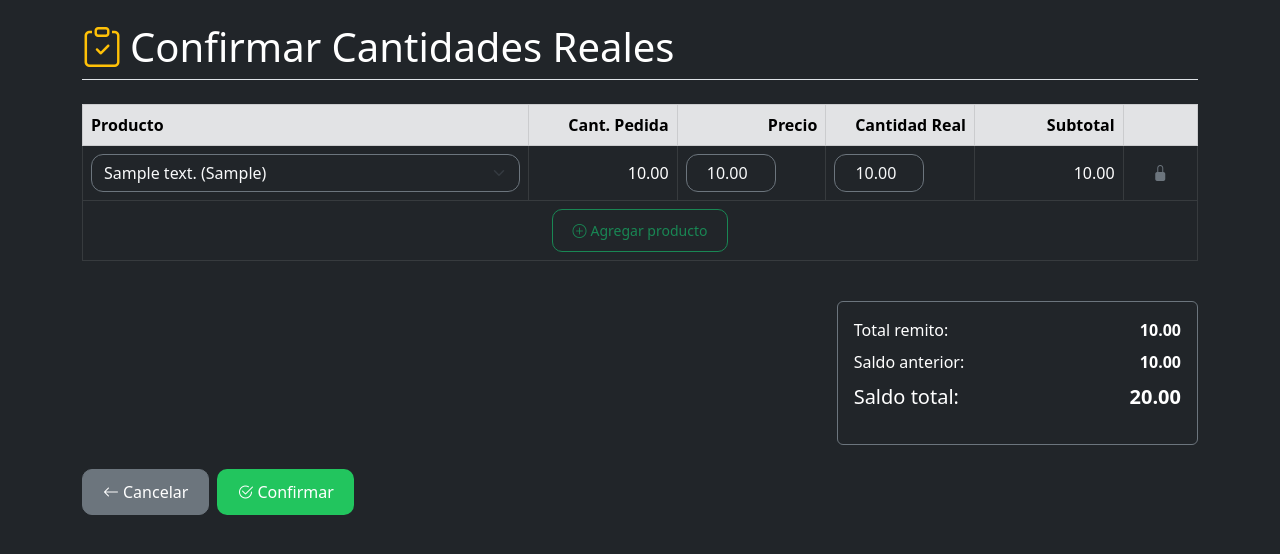
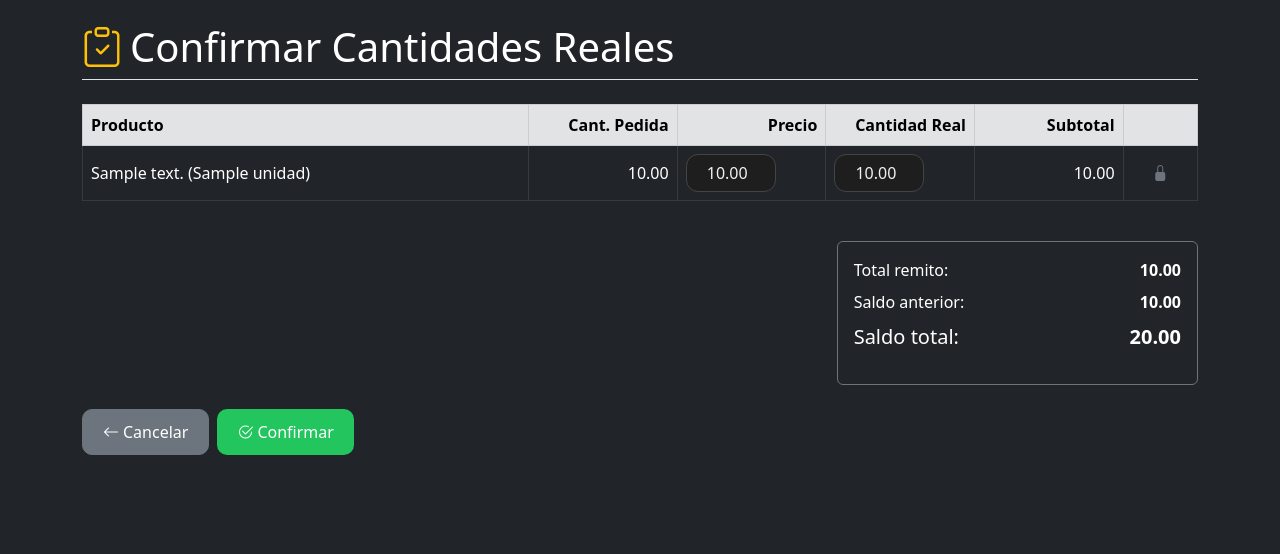
Before and after one commit to mgorno/GranjApp, a Flask app: page /entregas/1/remito in a window 1280 px wide. Shown: the part 57-611 px from the top of the page. Run offline with Flask 3, Linux system fonts and the light colour scheme; a database or web service that is not in the repository returns one stand-in record (values such as "Sample title"); some libraries are stand-ins or nearby versions.

Commit message:
seguimos tocando remito_confirmar

```diff
--- a/templates/remito_confirmar.html
+++ b/templates/remito_confirmar.html
@@ -38,54 +38,29 @@
         {% for item in detalles %}
         <tr>
           <input type="hidden" name="id_detalle" value="{{ item.id_detalle }}">
-          <td>
-            <select name="id_producto" class="form-select bg-dark text-light border-secondary producto-select" required>
-              <option value="" disabled>Seleccione…</option>
-              {% for p in productos %}
-              <option value="{{ p.id_producto }}"
-                data-precio="{{ '%.2f'|format(p.precio) }}"
-                data-unidad="{{ p.unidad_base }}"
-                {{ 'selected' if p.id_producto==item.id_producto }}>
-                {{ p.descripcion }} ({{ p.unidad_base }})
-              </option>
-              {% endfor %}
-            </select>
-          </td>
+          <input type="hidden" name="id_producto" value="{{ item.id_producto }}">
+          <td>{{ item.descripcion }} ({{ item.unidad }})</td>
           <td class="text-end">{{ '%.2f'|format(item.cantidad or 0) }}</td>
           <td class="text-end">
-            <input type="number" step="0.01" name="precio"
-              value="{{ '%.2f'|format(item.precio or 0) }}"
-              class="form-control text-end bg-dark text-light border-secondary table-input precio-input" required>
+            <input type="number" step="0.01" name="precio" value="{{ '%.2f'|format(item.precio or 0) }}"
+              class="form-control text-end table-input precio-input" required>
           </td>
           <td class="text-end">
             <input type="number" step="0.01" name="cantidad_real"
-              value="{{ '%.2f'|format(item.cantidad_real or 0) }}"
-              class="form-control text-end bg-dark text-light border-secondary table-input cantidad-input" required>
+              value="{{ '%.2f'|format(item.cantidad_real if item.cantidad_real is not none else item.cantidad) }}"
+              class="form-control text-end table-input cantidad-input" required>
           </td>
           <td class="text-end subtotal-cell">
-            {{ '%.2f'|format((item.precio or 0) * (item.cantidad_real or 0)) }}
+            {{ '%.2f'|format((item.precio or 0) * (item.cantidad_real if item.cantidad_real is not none else
+            item.cantidad or 0)) }}
           </td>
           <td class="text-center">
-            {% if item.id_detalle|string == "0" %}
-            <button type="button" class="btn btn-outline-danger btn-sm eliminar-fila">
-              <i class="bi bi-trash"></i>
-            </button>
-            {% else %}
             <i class="bi bi-lock-fill text-secondary" title="No se puede eliminar"></i>
-            {% endif %}
           </td>
         </tr>
         {% endfor %}
       </tbody>
-      <tfoot>
-        <tr>
-          <td colspan="6" class="text-center">
-            <button type="button" class="btn btn-outline-success btn-sm" id="agregar-fila">
-              <i class="bi bi-plus-circle me-1"></i>Agregar producto
-            </button>
-          </td>
-        </tr>
-      </tfoot>
+
     </table>
   </div>
 
```
